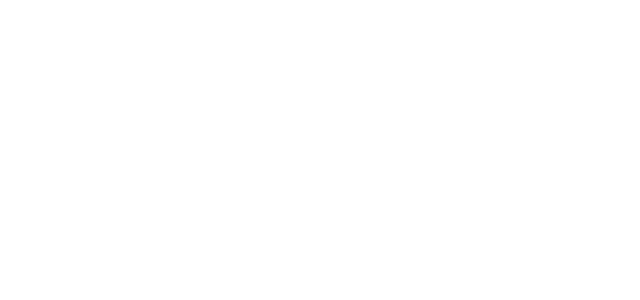
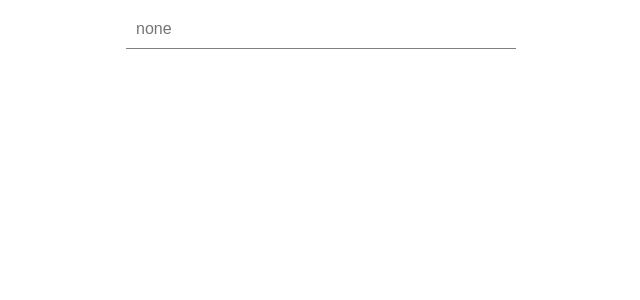
Before and after one commit to tarielgafurov/it-door-lms, a React (Create React App) app: page / in a window 1280 px wide. Shown: the top 300 px of the page, without its empty margins (319-959 px from the left). Built offline with nearby package versions, Linux system fonts and the light colour scheme; the HTML template or start-up script is replaced by a standard one.

Commit message:
ui input finished

```diff
--- a/src/App.js
+++ b/src/App.js
@@ -1,3 +1,5 @@
+
+import { Input } from './components/UI/Input';
 import './App.css';
 
 
@@ -5,8 +7,8 @@
 
   return (
     <div className="App">
-
-    </div>
+    <Input placeholder='none'></Input>
+     </div>
   );
 }
 
--- a/src/components/UI/Input.jsx
+++ b/src/components/UI/Input.jsx
@@ -1,8 +1,10 @@
 import styled from "styled-components"
+import React,{forwardRef} from "react";
+
 
 
 const InputStyled = styled.input`
-  width: 25%;
+  width:370px;
   padding: 10px;
   margin: 10px 0;
   border:none;
@@ -21,9 +23,8 @@
   }
 `;
 
-  export const Input=(props)=>{
+  export const Input=forwardRef((props,ref)=>{
     return(
-     < InputStyled placeholder={props.placeholder} type={props.text} value={props.value}>{props.children}</InputStyled>
-
-    )
-  }
+     < InputStyled placeholder={props.placeholder} ref={props.ref} {...props} type={props.text} value={props.value}/>
+       )});
+       Input.displayName ="Imput";
```
